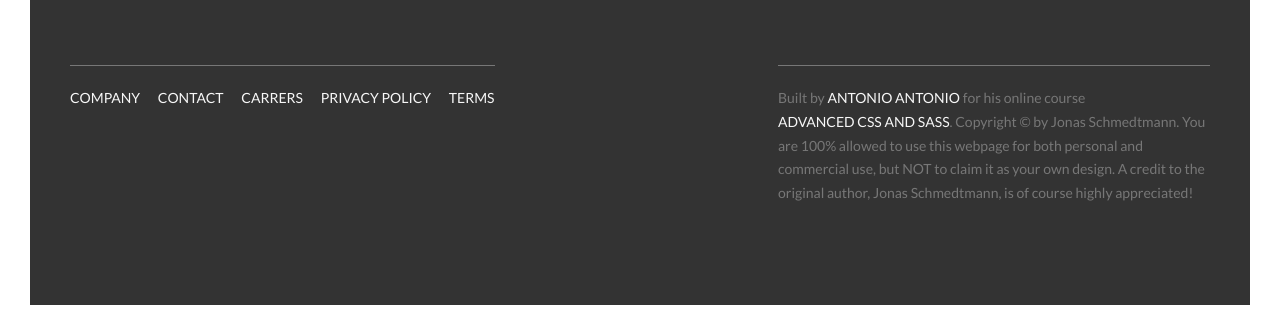
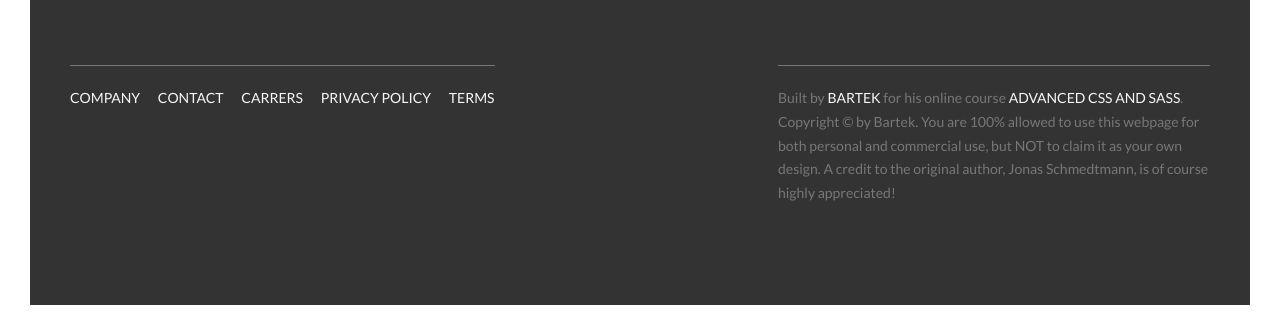
Before and after one commit to bbaryn/first-site, a website: page index.html in a window 1280 px wide. Shown: the part 5793-6128 px from the top of the page. Drawn offline with Linux system fonts and the light colour scheme.

Commit message:
Update index.html

```diff
--- a/index.html
+++ b/index.html
@@ -385,7 +385,7 @@
             </div>
             <div class="col-1-of-2">
                 <p class="footer__copyright">
-                    Built by <a href="#" class="footer__link">Antonio Antonio</a> for his online course <a href="#" class="footer__link">Advanced CSS and Sass</a>. Copyright &copy; by Jonas Schmedtmann. You are 100% allowed to use this webpage for both personal and commercial use, but NOT to claim it as your own design. A credit to the original author, Jonas Schmedtmann, is of course highly appreciated!
+                    Built by <a href="#" class="footer__link">Bartek</a> for his online course <a href="#" class="footer__link">Advanced CSS and Sass</a>. Copyright &copy; by Bartek. You are 100% allowed to use this webpage for both personal and commercial use, but NOT to claim it as your own design. A credit to the original author, Jonas Schmedtmann, is of course highly appreciated!
                 </p>
             </div>
         </div>
```
